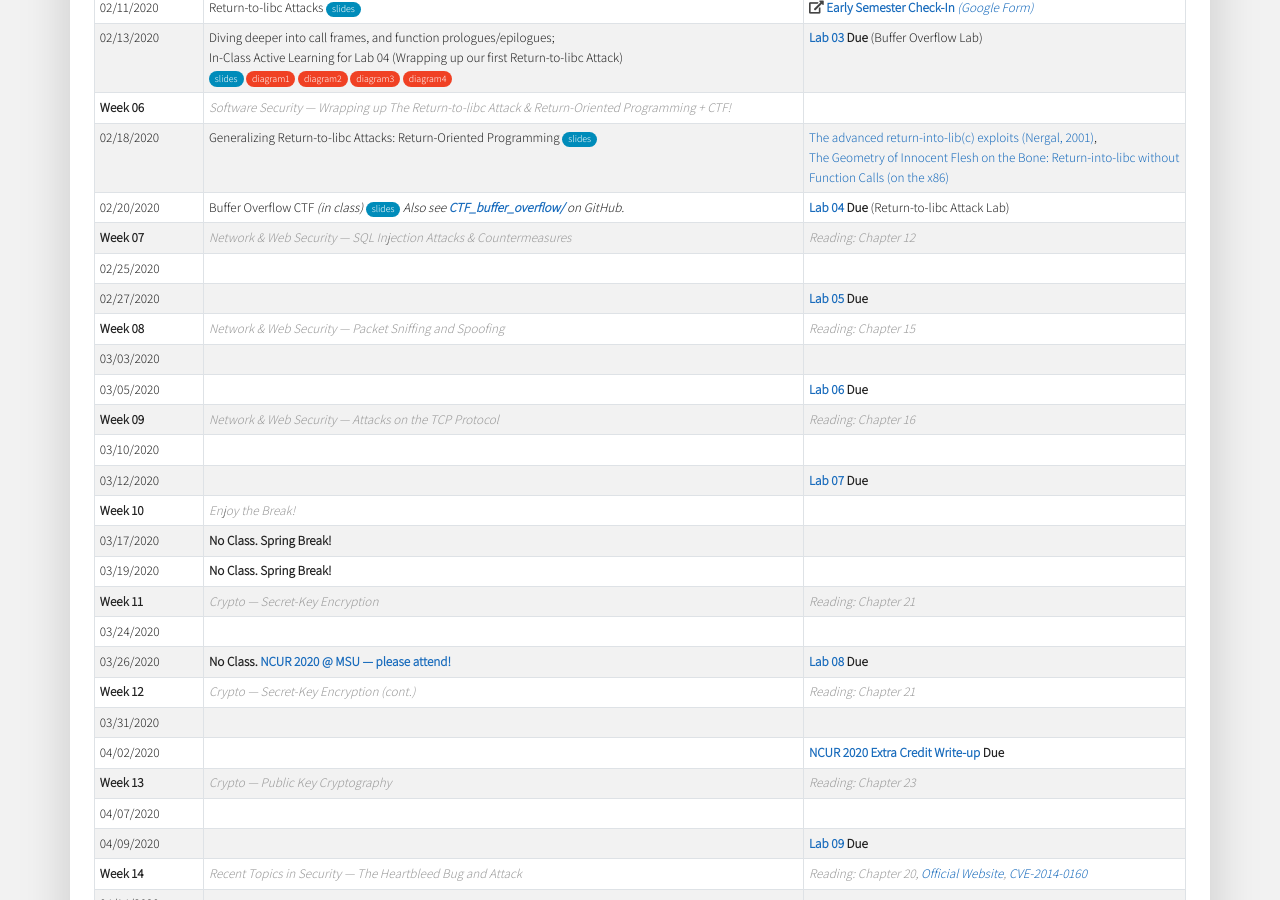
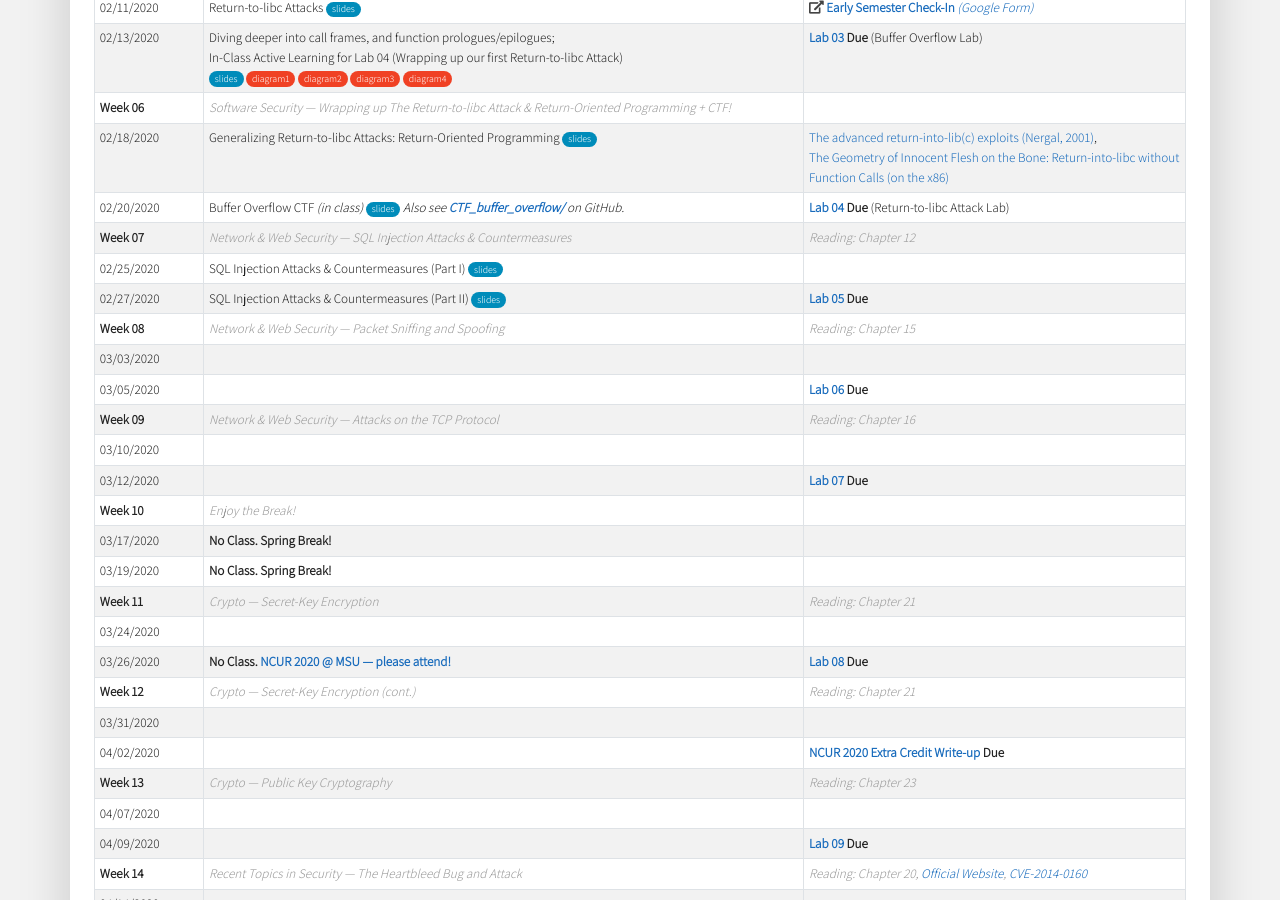
Before and after one commit to traviswpeters/cs476-2020-spring, a Jekyll site: the page built from index.md, in a window 1280 px wide and 900 px high, scrolled down 1819 px. Built offline with Jekyll 4.4.1, drawn with Linux system fonts in a browser that asks for light colours; nearby versions of some CDN libraries; some web fonts are replaced; our own code applies the rules of GitHub Pages for plain Markdown files.

Commit message:
placeholders for slides + updated link for lab05

```diff
--- a/index.md
+++ b/index.md
@@ -273,12 +273,16 @@ Buffer Overflow CTF *(in class)* [slides][slides12]{:.slides}
 </tr>
 <tr>
 <td markdown="span">02/25/2020</td>
-<td markdown="span"></td>
+<td markdown="span">
+SQL Injection Attacks & Countermeasures (Part I) [slides][slides13]{:.slides}
+</td>
 <td markdown="span"></td>
 </tr>
 <tr>
 <td markdown="span">02/27/2020</td>
-<td markdown="span"></td>                     <!-- Travis Traveling to DC - talk to TA about class coverage -->
+<td markdown="span">
+SQL Injection Attacks & Countermeasures (Part II) [slides][slides14]{:.slides}
+</td>  <!-- Travis Traveling to DC - talk to TA about class coverage -->
 <td markdown="span">**[Lab 05] Due**</td>
 </tr>
 
@@ -490,6 +494,9 @@ _More Schedule Details Coming Soon..._
 [slides11]: files/cs476-11-rtlibc-and-rop.pdf
 [slides12]: files/cs476-12-CTF.pdf
 
+[slides13]: files/cs476-13-sql-ataccks.pdf
+[slides14]: files/cs476-14-sql-ataccks.pdf
+
 
 <!-- labs -->
 [Lab 00]: labs/lab00
```
Also changed, not shown: other parts of index.md (+1 -1 lines).
